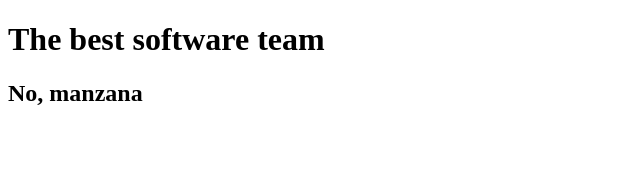
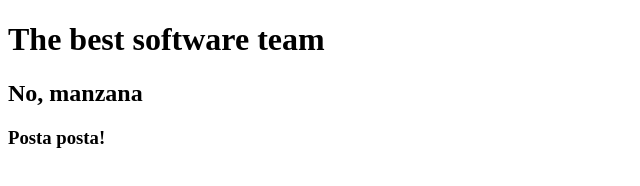
Before and after one commit to Aedom534/Practica-, a plain HTML site: page index.html in a window 1280 px wide. Shown: the whole page, without its empty margins (0-640 px from the left). Drawn offline with Linux system fonts and the light colour scheme.

Commit message:
Se agrego un h3

```diff
--- a/index.html
+++ b/index.html
@@ -8,5 +8,6 @@
 <body>
     <h1>The best software team</h1>
     <h2>No, manzana</h2>
+    <h3>Posta posta!</h3>
 </body>
 </html>
```
